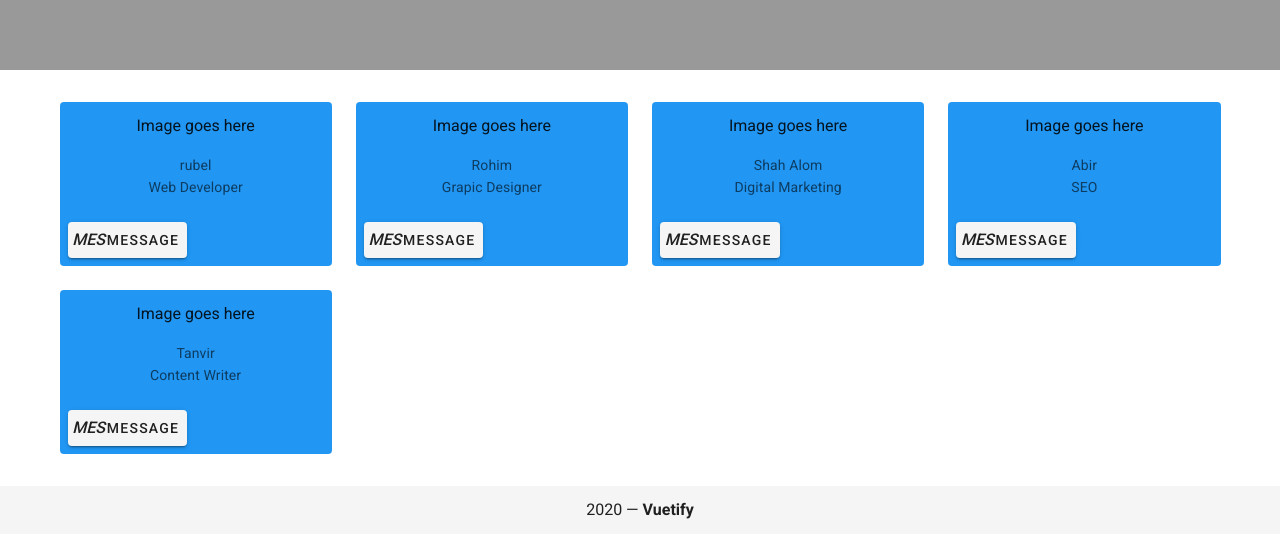
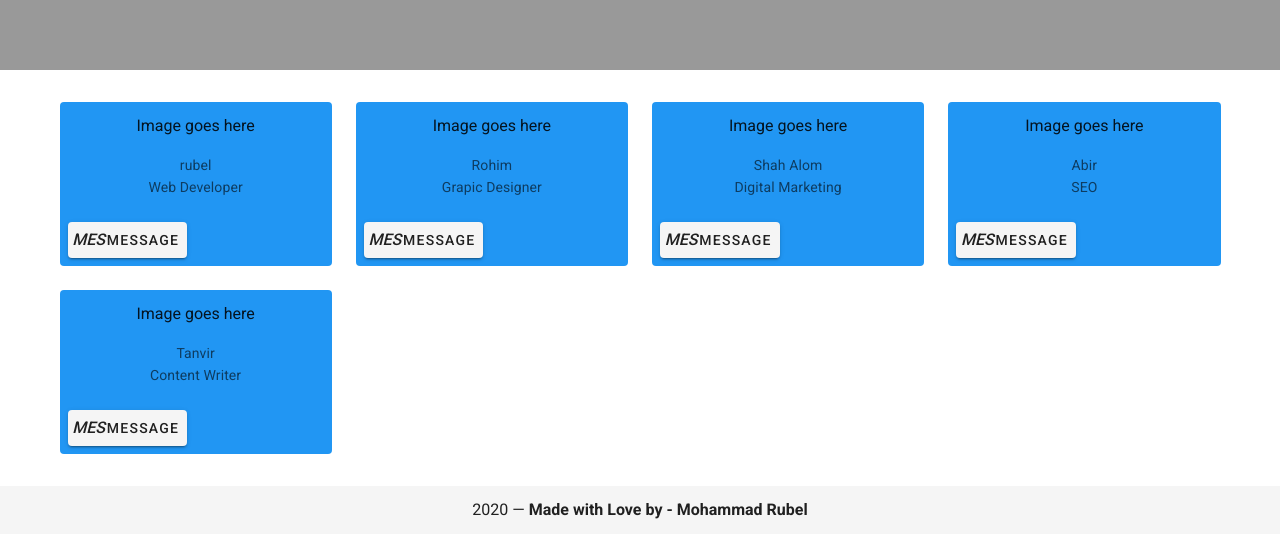
Before and after one commit to Muhammad-Rubel/vuetifyProject1, a plain HTML site: page index.html in a window 1280 px wide. Shown: the part 1638-2172 px from the top of the page. Drawn offline with nearby package versions, Linux system fonts and the light colour scheme.

Commit message:
Edited footer section

```diff
--- a/index.html
+++ b/index.html
@@ -95,7 +95,7 @@
           class="text-center"
           cols="12"
         >
-          {{ new Date().getFullYear() }} — <strong>Vuetify</strong>
+          {{ new Date().getFullYear() }} — <strong>Made with Love by - Mohammad Rubel</strong>
         </v-col>
       </v-footer>
 
```
